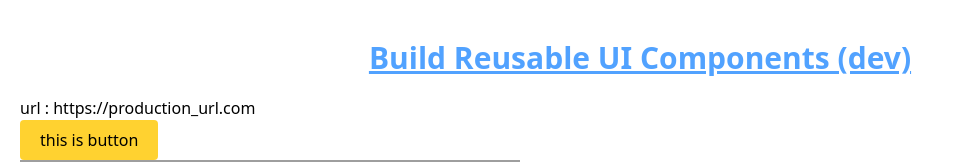
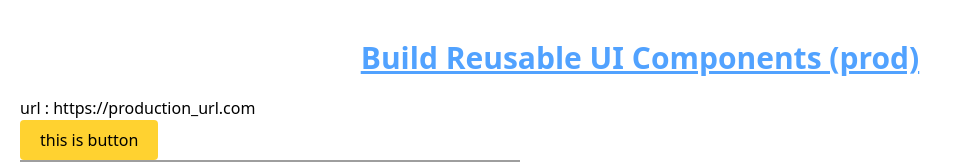
Before and after one commit to zphtet/buildui, a React (Vite) app: page / in a window 1280 px wide. Shown: the top 162 px of the page, without its empty margins (0-963 px from the left). Built offline with nearby package versions, Linux system fonts and the light colour scheme; grey boxes are pictures that could not be loaded.

Commit message:
update main branch

```diff
--- a/src/App.tsx
+++ b/src/App.tsx
@@ -11,7 +11,7 @@ const App = () => {
   return (
     <div className="p-5">
       <div className="w-full flex items-center justify-center my-5" >
-        <h1 className="text-3xl text-blue-400 font-bold underline">Build Reusable UI Components (dev)</h1>
+        <h1 className="text-3xl text-blue-400 font-bold underline">Build Reusable UI Components (prod)</h1>
 
       </div>
       <p> url : {url}</p>
```
